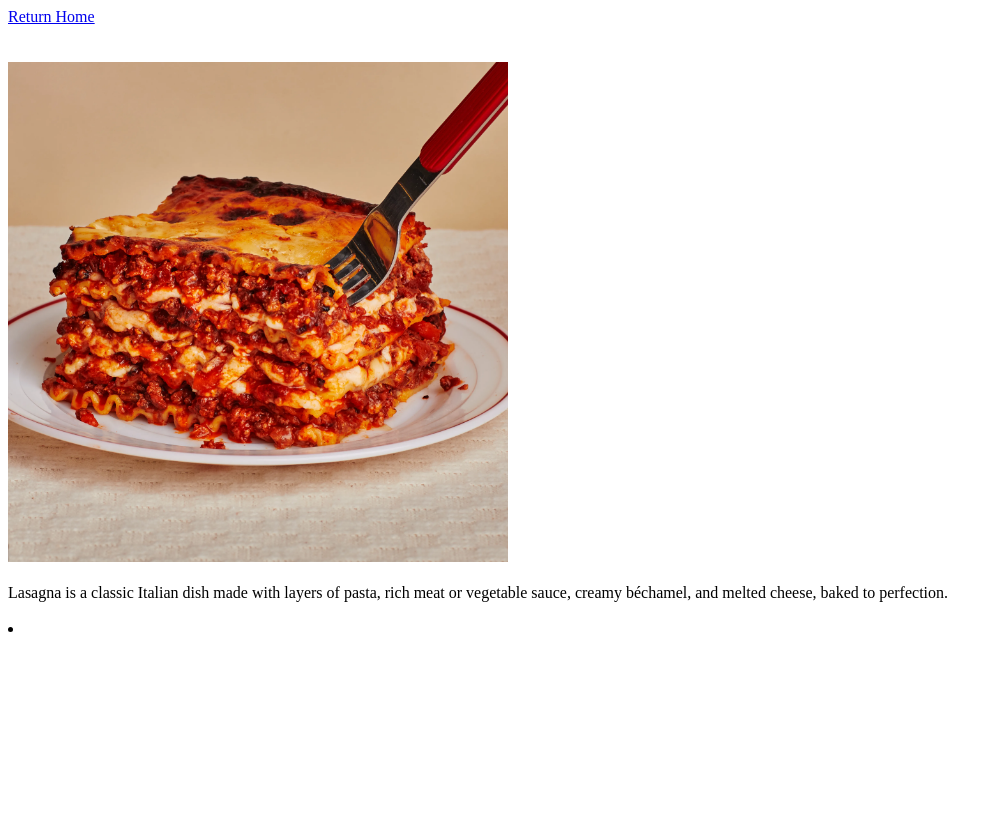
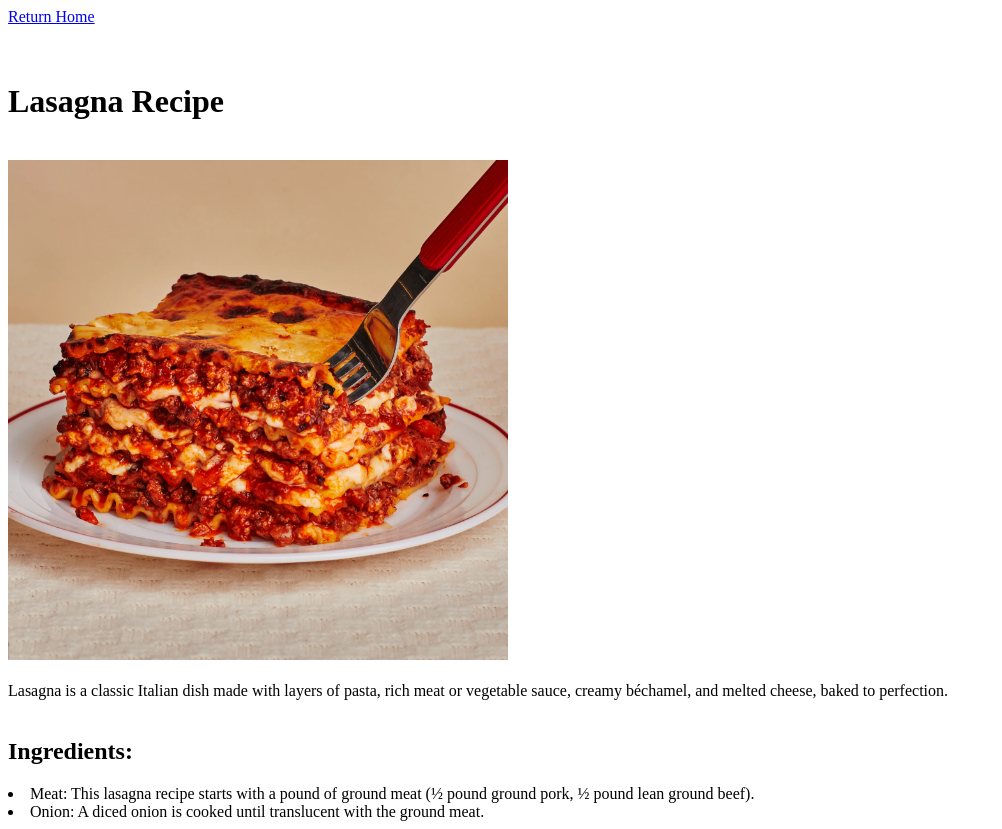
Before and after one commit to shahmeerxkhan/odin-recipes, a plain HTML site: page lasagna.html in a window 1280 px wide. Shown: the whole page, without its empty margins (0-1002 px from the left). Before the commit the page ends 800 px from the top, so only its background shows below. Drawn offline with Linux system fonts and the light colour scheme.

Commit message:
added ingredients

```diff
--- a/lasagna.html
+++ b/lasagna.html
@@ -10,14 +10,20 @@
     <br>
     <br>
     <br>
+    <h1>Lasagna Recipe</h1>
+    <br>
 
     <img src = "images/20231120-WEB-Lasanga-6422.webp" width ="500" height = "500">
     <br>
     <br>
     <figcaption> Lasagna is a classic Italian dish made with layers of pasta, rich meat or vegetable sauce, creamy béchamel, and melted cheese, baked to perfection.</figcaption>
     <br>
+    <h2>Ingredients:</h2>
+    <li> Meat: This lasagna recipe starts with a pound of ground meat (½ pound ground pork, ½ pound lean ground beef).</li>
+    <li> Onion: A diced onion is cooked until translucent with the ground meat.</li>
 
-    <li> </li>
+
+
 
 
 </body>
```
